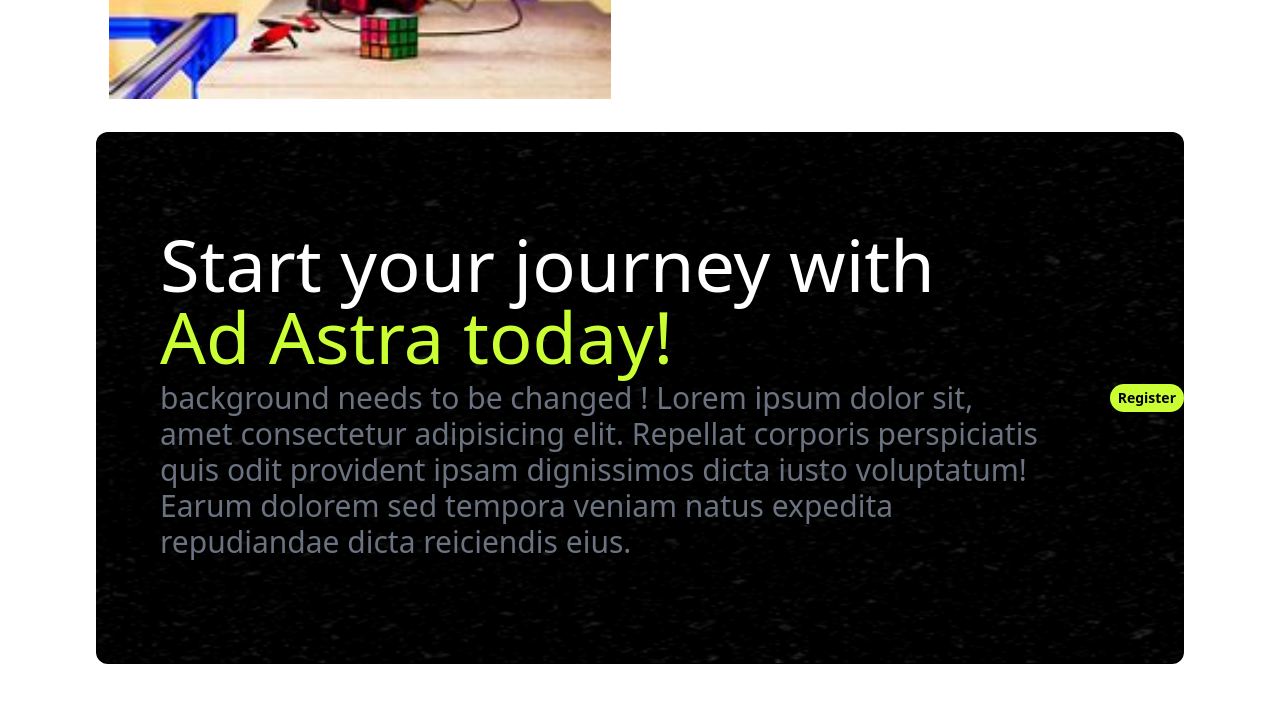
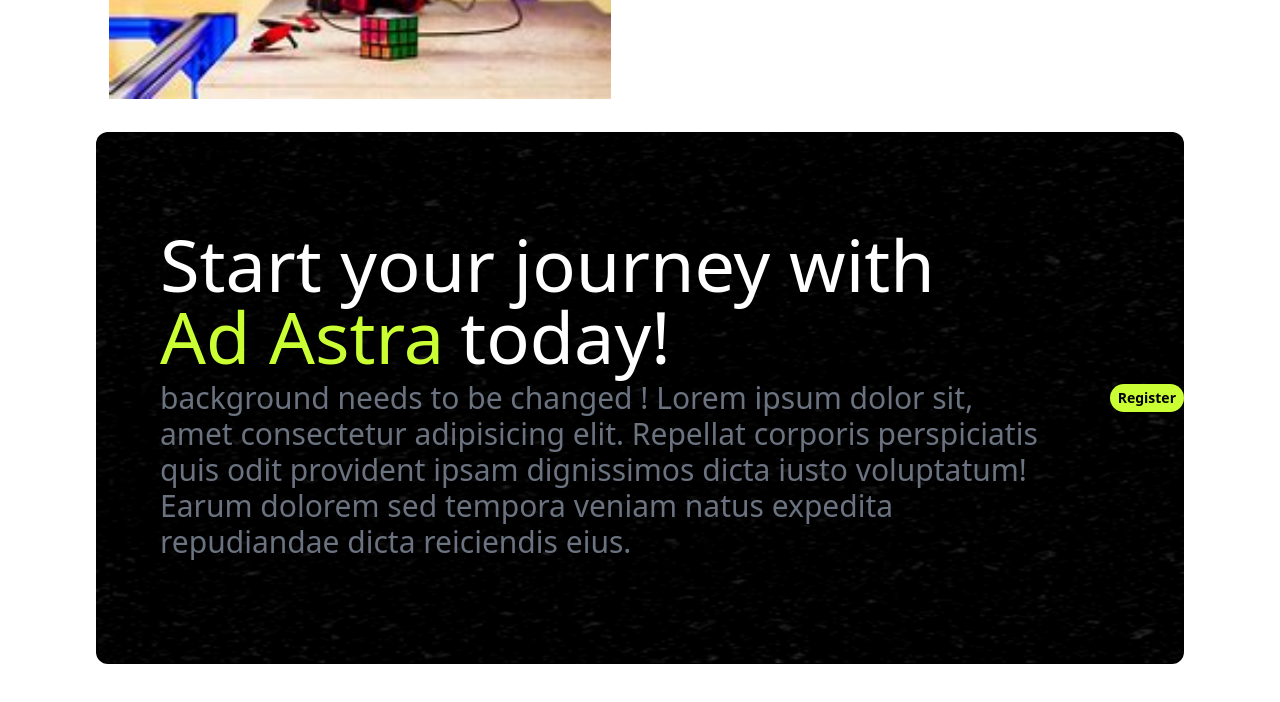
Before and after one commit to AdAstraCIT/AdAstraWeb, a SvelteKit app: page / in a window 1280 px wide. Shown: the part 4661-5363 px from the top of the page. Built offline with nearby package versions, Linux system fonts and the light colour scheme.

Commit message:
Refactor Register component layout and text alignment

```diff
--- a/src/components/Register.svelte
+++ b/src/components/Register.svelte
@@ -6,9 +6,13 @@
 	class="register mt-6 mx-24 text-white rounded-xl p-18 text-left text-3xl flex bg-black"
 	style="background: url({RegisterBg}) no-repeat center center / cover;"
 >
-	<div id="hedding" class="mx-16 mt-24 mb-24">
-		<h1 class="text-7xl">Start your journey with</h1>
-		<h2 class="text-7xl text-green-logo">Ad Astra today!</h2>
+<div id="hedding" class="mx-16 mt-24 mb-24">
+    <h1 class="text-7xl">Start your journey with</h1>
+    <div class="flex flex-row items-center">
+        <h2 class="text-7xl text-green-logo mr-4">Ad Astra</h2>
+        <h1 class="text-7xl">today!</h1>
+    </div>
+
 		<p class="mt-2 mb-2 w-7/10 text-gray-500">
 			background needs to be changed ! Lorem ipsum dolor sit, amet consectetur adipisicing elit.
 			Repellat corporis perspiciatis quis odit provident ipsam dignissimos dicta iusto voluptatum!
```
